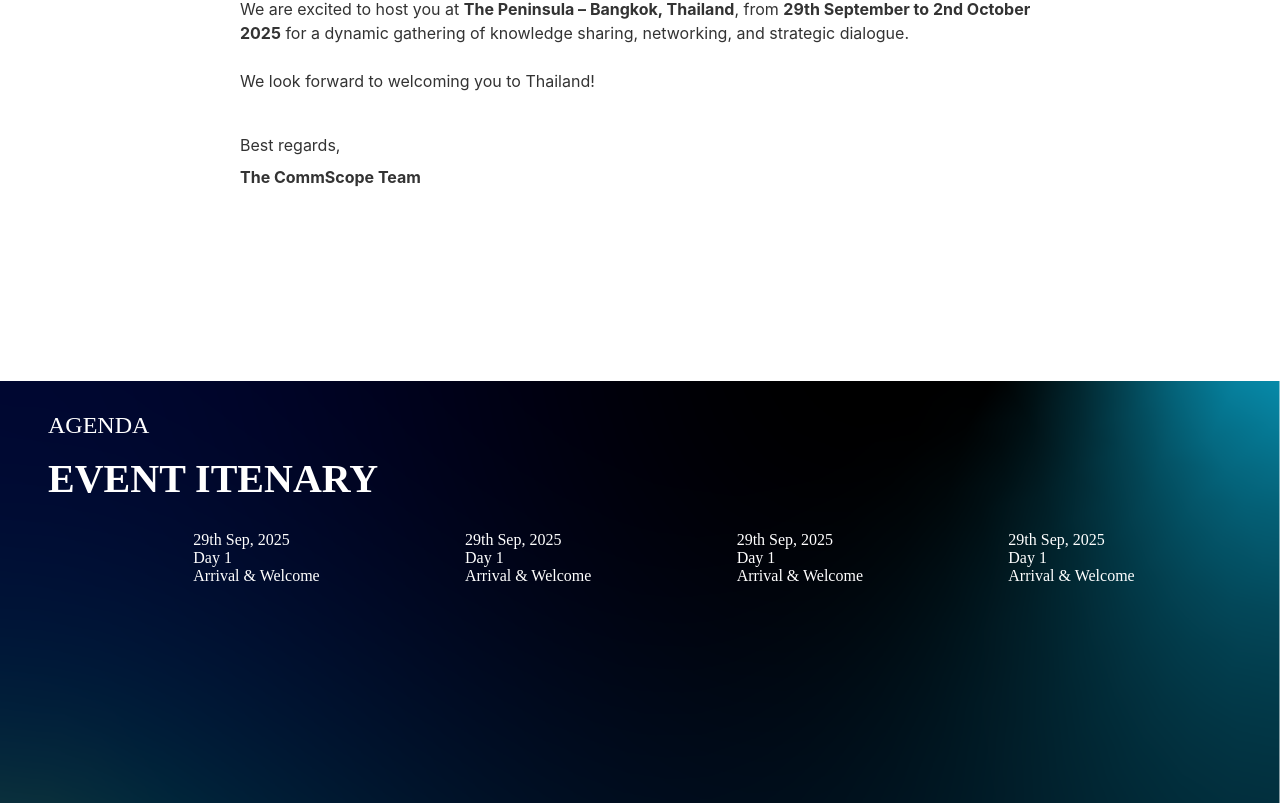
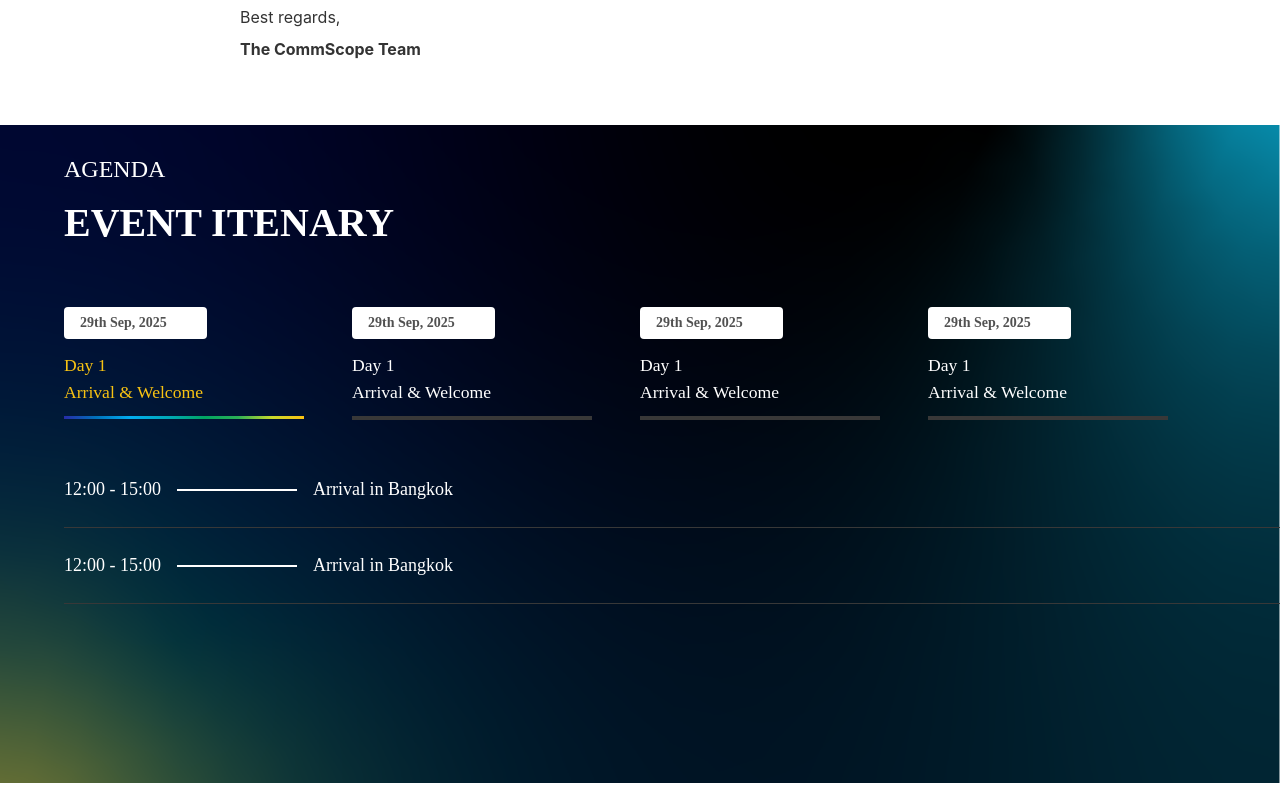
Before and after one commit to ogdevelpers/commscope-next, a Next.js app: page / in a window 1280 px wide. Shown: the part 1297-2100 px from the top of the page. Built offline with nearby package versions, Linux system fonts and the light colour scheme.

Commit message:
tenderness

```diff
--- a/src/app/page.module.css
+++ b/src/app/page.module.css
@@ -26,7 +26,7 @@
     justify-content: center;
     align-items: flex-end;
     gap:1.5rem;
-    margin-right:3rem;
+    margin-right:5rem;
 }
 
 .heroContent1, .heroContent2{
@@ -100,7 +100,7 @@
 /* Add this to your page.module.css */
 
 .messageSection {
-    padding: 80px 60px;
+    padding: 1rem 60px;
     background-color: #ffffff;
     display: flex;
     justify-content: center;
@@ -177,13 +177,13 @@
     min-height:658px;
     display: flex;
     flex-direction: column;
-    gap:2rem;
+    gap:4rem;
 }
 
 .itenaryContainer{
     display:flex;
     flex-direction: column;
-    margin-left:3rem;
+    margin-left:4rem;
     color: white;
     margin-top:2rem;
     align-items: flex-start;
--- a/src/components/ItenaryListBox/ItenaryListBox.tsx
+++ b/src/components/ItenaryListBox/ItenaryListBox.tsx
@@ -5,10 +5,10 @@ export default function ItenaryListBox() {
         <section className={styles.itenaryComponent}>
             <div className={styles.itenaryBox}>
                 <div className={styles.itenaryPunchBox}>
-            {[1,2,3,4].map((item,index)=>{
+                    {[1, 2, 3, 4].map((item, index) => {
                         return (
                             <div className={styles.itenaryPunchKaBox} key={index}>
-                        <ItenaryPunch />
+                                <ItenaryPunch active={item===1}/>
                             </div>
                         )
                     }
@@ -16,28 +16,47 @@ export default function ItenaryListBox() {
                 </div>
 
                 <div className={styles.itenaryListBox}>
-
+                    {
+                        [1, 2].map((item, index) => {
+                            return (
+                                <div key={index}>
+                                        <ItenaryListItem />
+                                </div>
+                            )
+                        })
+                    }
                 </div>
             </div>
         </section>
     )
 }
 
-const ItenaryPunch = ()=>{
+const ItenaryPunch = ({ active }: { active: boolean }) => {
     return (
-        <>
-            <div className={styles.itenaryPunchItem}>
-                <div className={styles.itenaryPunchDate}>
+        <div className={`${styles.itenaryPunchItem} ${active ? styles.itenaryPunchItemActive : ''}`}>
+            <div className={`${styles.itenaryPunchDate} ${active ? styles.itenaryPunchDateActive : ''}`}>
                 29th Sep, 2025
             </div>
 
-                <div className={styles.itenaryPunchDetails}>
-                    <div className={styles.itenaryPunchDay}>
+            <div className={`${styles.itenaryPunchDetails} ${active ? styles.itenaryPunchDetailsActive : ''}`}>
+                <div className={`${styles.itenaryPunchDay} ${active ? styles.itenaryPunchDayActive : ''}`}>
                     Day 1
                 </div>
-                    <div className={styles.itenaryPunchTitle}>Arrival & Welcome</div>
+                <div className={`${styles.itenaryPunchTitle} ${active ? styles.itenaryPunchTitleActive : ''}`}>
+                    Arrival & Welcome
                 </div>
             </div>
-        </>
+        </div>
     )
 }
+
+
+const ItenaryListItem = () => {
+    return (
+        <div className={styles.itenaryListItemDiv}>
+            <span className={styles.itenaryTimeDisplay}>12:00 - 15:00</span>
+            <div className={styles.itenaryTimelineLine}></div>
+            <span className={styles.itenaryDetails}>Arrival in Bangkok</span>
+        </div>
+    )
+}
--- a/src/components/ItenaryListBox/itenarybox.module.css
+++ b/src/components/ItenaryListBox/itenarybox.module.css
@@ -2,19 +2,129 @@
     color:white;
     display:flex;
     flex-direction: column;
-    margin-left:3rem ;
+    margin-left:4rem ;
+}
+
+.itenaryBox{
+    display:flex;
+    flex-direction: column;
+    gap:2rem;
 }
 
 .itenaryPunchBox{
     display: flex;
-    justify-content: space-evenly;
+    gap:3rem;
     overflow-x: auto;
+}
+
+.itenaryPunchItem:first-child {
+    margin-left: 0;
 }
 
 .itenaryPunchKaBox{
 
 }
 
+.itenaryListBox{
+    display:flex;
+    flex-direction: column;
+}
+
 .itenaryPunchItem{
+    display:flex;
+    flex-direction: column;
+    gap:0.8rem;
+    min-width: 240px;
+    border-bottom: 4px solid #383838;
+}
+
+.itenaryPunchItemActive {
+    border-bottom: 3px solid transparent; /* Thickness of the border */
+    border-image: linear-gradient(
+        90deg,
+        #282AA7 0%,
+        #0071BA 13.73%,
+        #02ADF0 27.91%,
+        #00A9B4 44.48%,
+        #00A562 58.43%,
+        #2BB056 72.17%,
+        #C9DA2C 86.34%,
+        #FDC111 100%
+    ) 1;
+}
+
+
+.itenaryPunchDate{
+    font-weight: 700;
+    font-style: Bold;
+    font-size: 14px;
+    letter-spacing: 0%;
+    vertical-align: middle;
+    color: #515151;
+    background-color: white;
+    padding: 0.5rem 1rem;
+    border-radius: 4px;
+    max-width: 143px;
+    min-width: 140px;
+}
+
+.itenaryPunchDetails{
+    padding-bottom: 0.7rem;
+}
+
+.itenaryPunchDay,.itenaryPunchTitle{
+    font-family: 'Univia';
+    font-weight: 400;
+    font-style: Regular;
+    font-size: 1.1rem;
+    line-height: 150%;
+    letter-spacing: 0%;
+    vertical-align: middle;
+}
+
+.itenaryPunchDayActive, .itenaryPunchTitleActive{
+    color: #F8C313;
+}
+
+.itenaryListItemDiv{
+    display:flex;
+    gap:1rem;
+    align-items: center;
+    width:100%;
+    border-bottom:1px solid #383838;
+    padding:1.5rem 0;
+}
+
+.itenaryTimeDisplay, .itenaryDetails{
+    font-weight: 400;
+    font-style: Regular;
+    font-size: 18px;
+    line-height: 150%;
+    letter-spacing: 0%;
+    vertical-align: middle;
 
 }
+
+
+.itenaryTimelineLine {
+    height: 2px;
+    background: white;
+    width: 120px;
+    flex-shrink: 0;
+    position: relative;
+}
+
+/* Responsive adjustments */
+@media (max-width: 768px) {
+    .itenaryTimelineLine {
+        width: 80px;
+        align-self: flex-start;
+        margin-left: 1rem;
+    }
+}
+
+@media (max-width: 480px) {
+    .itenaryTimelineLine {
+        width: 60px;
+    }
+}
```
Lines whose indentation alone changed are shown as unchanged.
